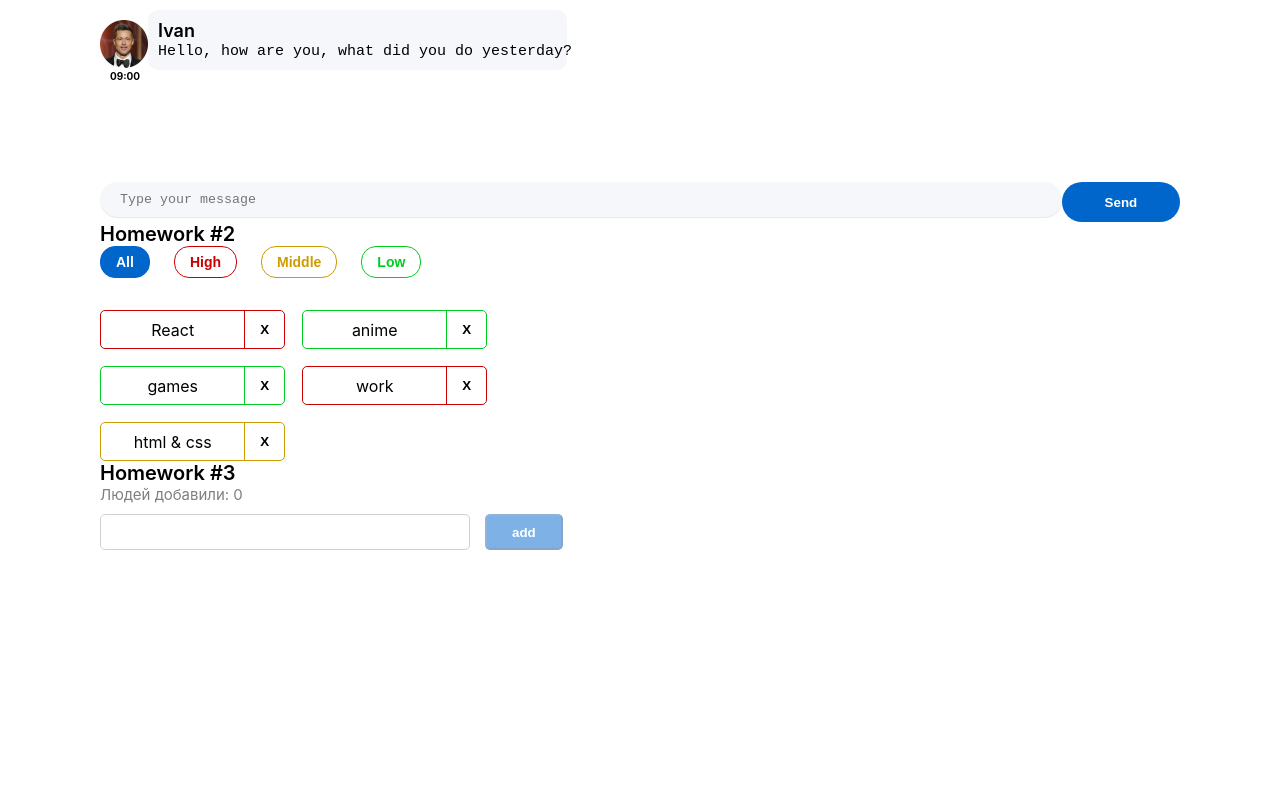
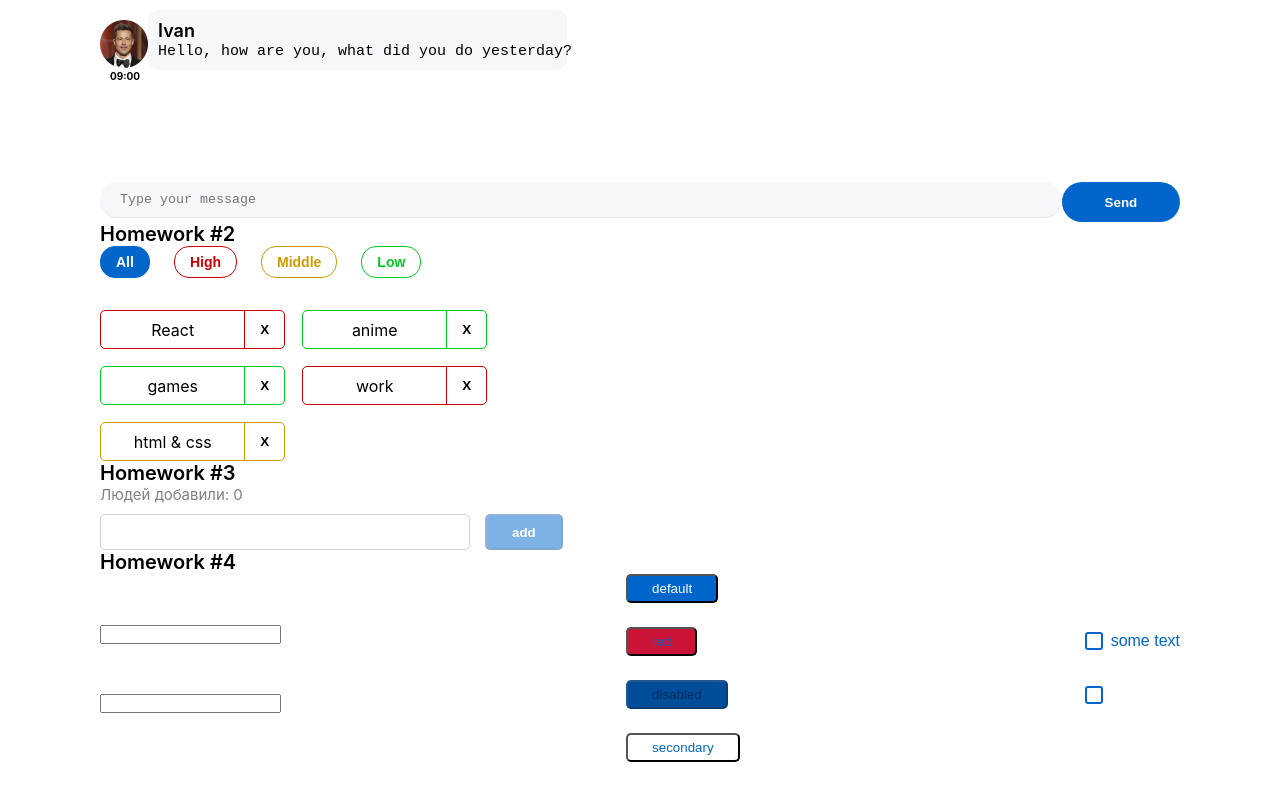
Before and after one commit to KingShakeJS/hws2-master, a React (Create React App) app: page / in a window 1280 px wide. Shown: the part 386-1186 px from the top of the page. Before the commit the page ends 1036 px from the top, so only its background shows below. Built offline with nearby package versions, Linux system fonts and the light colour scheme.

Commit message:
process-hw4

```diff
--- a/src/s1-main/App.tsx
+++ b/src/s1-main/App.tsx
@@ -3,6 +3,7 @@ import s from './App.module.css'
 import HW1 from '../s2-homeworks/hw01/HW1'
 import HW2 from "../s2-homeworks/hw02/HW2";
 import HW3 from "../s2-homeworks/hw03/HW3";
+import HW4 from "../s2-homeworks/hw04/HW4";
 
 function App() {
     return (
@@ -11,7 +12,7 @@ function App() {
             {/*раскомментировать по ходу выполнения*/}
             <HW2/>
             <HW3/>
-            {/*<HW4/>*/}
+            <HW4/>
 
             {/*при выполнении дз 5 и более - закомментировать здесь дз 1-4, так как они есть внутри дз 5*/}
             {/*<HW5/>*/}
--- a/src/s2-homeworks/hw04/common/c2-SuperButton/SuperButton.module.css
+++ b/src/s2-homeworks/hw04/common/c2-SuperButton/SuperButton.module.css
@@ -1,16 +1,32 @@
 .button {
+    color: #0066CC;
+    padding: 5px 24px;
+    border-radius: 5px;
+
+
+
 }
 
 .disabled {
+    background-color: #004D99;
+    color: #002E5C;
+
 }
 
 .secondary {
+    background-color: #FFFFFF;
+
+
 }
 
 .default {
+    background-color: #0066CC;
+    color: #FFFFFF;
 }
 
 .red {
+    background-color: #CC1439;
+
 }
 
 .default:hover {
--- a/src/s2-homeworks/hw04/common/c2-SuperButton/SuperButton.tsx
+++ b/src/s2-homeworks/hw04/common/c2-SuperButton/SuperButton.tsx
@@ -14,15 +14,26 @@ const SuperButton: React.FC<SuperButtonPropsType> = (
         xType,
         className,
         disabled,
+
         ...restProps // все остальные пропсы попадут в объект restProps, там же будет children
     }
 ) => {
-    const finalClassName = s.button
-        // + (disabled
-        //         ? ...
-        //         : xType === 'red'
-        //             ? ...
-        + (className ? ' ' + className : '') // задачка на смешивание классов
+    // const finalClassName = s.button
+    //     + (disabled
+    //             ? s.disabled
+    //             : xType === 'red'
+    //                 ?
+    //     + (className ? ' ' + className : '')    :'') // задачка на смешивание классов
+
+    const finalClassName = s.button + ' ' + (
+        disabled
+            ? s.disabled
+            : xType === 'red'
+                ? s.red
+                : xType === 'secondary'
+                    ? s.secondary
+                    : s.default
+    )
 
     return (
         <button
--- a/src/s2-homeworks/hw04/common/c3-SuperCheckbox/SuperCheckbox.tsx
+++ b/src/s2-homeworks/hw04/common/c3-SuperCheckbox/SuperCheckbox.tsx
@@ -29,6 +29,8 @@ const SuperCheckbox: React.FC<SuperCheckboxPropsType> = (
     const onChangeCallback = (e: ChangeEvent<HTMLInputElement>) => {
         // задачка на написание онченджа
 
+        onChangeChecked?.(e.currentTarget.checked)
+        onChange?.(e)
     }
 
     const finalInputClassName = s.checkbox
```
